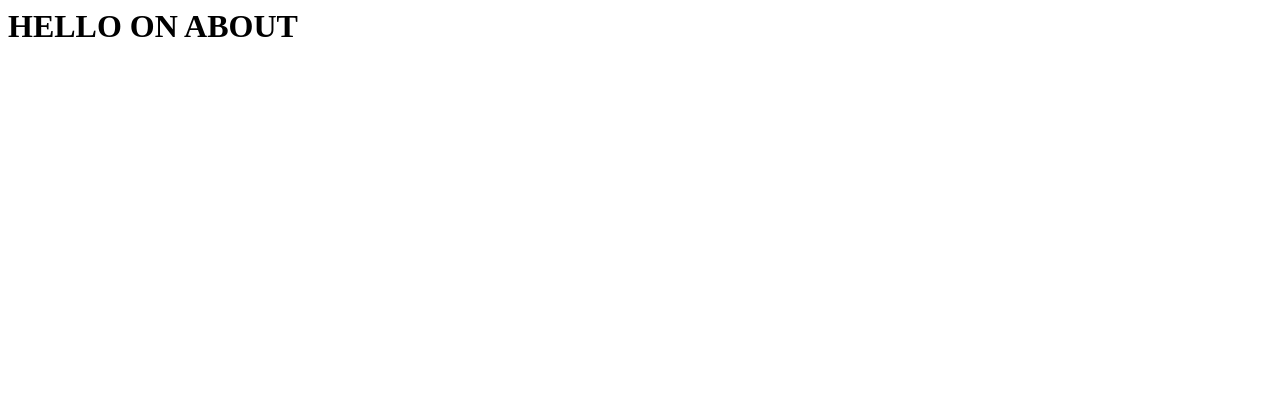
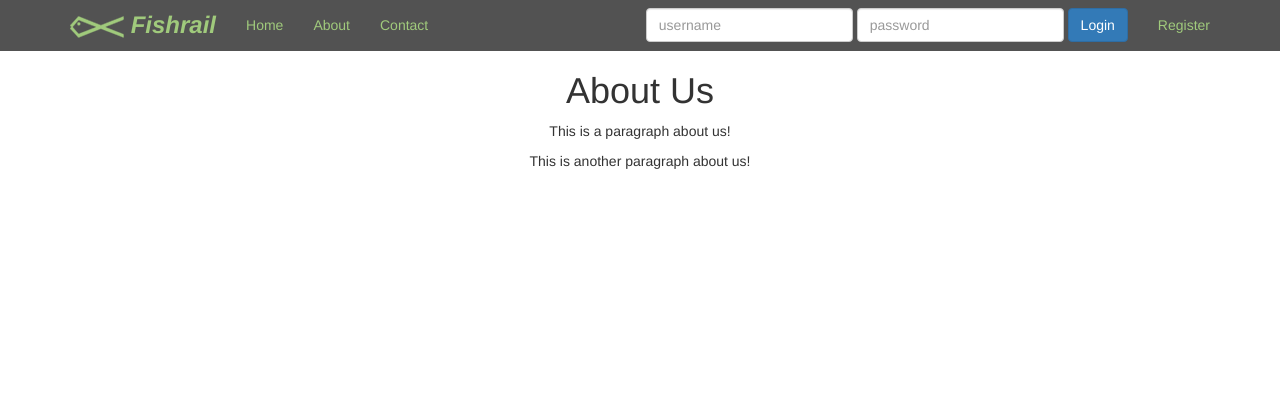
Before and after one commit to gdgeyter/src, a Django app: page /about/ in a window 1280 px wide. Shown: the top 420 px of the page. Before the commit the page ends 37 px from the top, so only its background shows below. Run offline with Django 3.2, Linux system fonts and the light colour scheme; some libraries are stand-ins or nearby versions.

Commit message:
halway video 35

```diff
--- a/static_in_pro/our_static/css/navbar-static-top.css
+++ b/static_in_pro/our_static/css/navbar-static-top.css
@@ -1,5 +1,5 @@
 body {
-    min-height: 2000px;
+    min-height: 1000px;
 }
 
 .navbar-static-top {
--- a/templates/about.html
+++ b/templates/about.html
@@ -1 +1,13 @@
-<h1>HELLO ON ABOUT</h1>
+{% extends 'base.html' %}
+{% load crispy_forms_tags  %}
+
+{% block content %}
+    <div class="row">
+        <div class="col-sm-6 col-sm-offset-3">
+                <div class="text-align-center col-sm-12">
+                <h1 class={% if title_align_center %}"text-align-center"{% endif %}>About Us</h1>
+                <p> This is a paragraph about us!</p>
+                <p> This is another paragraph about us!</p>
+            </div>
+        </div>
+{% endblock %}
--- a/templates/forms.html
+++ b/templates/forms.html
@@ -5,7 +5,6 @@
     <div class="row">
         <div class="col-sm-6 col-sm-offset-3">
             {% if title %}
-
                 <div class="col-sm-12">
                 <h1 class={% if title_align_center %}"text-align-center"{% endif %}>{{ title }}</h1>
             {% endif %}
--- a/templates/navbar.html
+++ b/templates/navbar.html
@@ -9,7 +9,7 @@
             <span class="icon-bar"></span>
             <span class="icon-bar"></span>
           </button>
-          <a class="navbar-brand" href="{% url "home" %}"><img src="{% static 'img/logo_tp_22px.png'  %}" />  </a>
+          <a class="navbar-brand" href="{% url "home" %}"><span><img src="{% static 'img/logo_tp_22px.png' %}" /></span> Fishrail </a>
         </div>
         <div id="navbar" class="navbar-collapse collapse">
           <ul class="nav navbar-nav">
@@ -44,7 +44,7 @@
                     <div class="form-group">
                         <input type="password" class="form-control" name="password" placeholder="password">
                     </div>
-                    <button type="submit" class="btn btn-default">Login</button>
+                    <button type="submit" class="btn btn-primary">Login</button>
                 </form>
             {% endif %}
         </div><!--/.nav-collapse -->
--- a/trydjango18/views.py
+++ b/trydjango18/views.py
@@ -1,5 +1,4 @@
 from django.shortcuts import render
-
 
 # Create your views here.
 def about(request):
```
Also changed, not shown: templates/home.html (+3 -10 lines).
